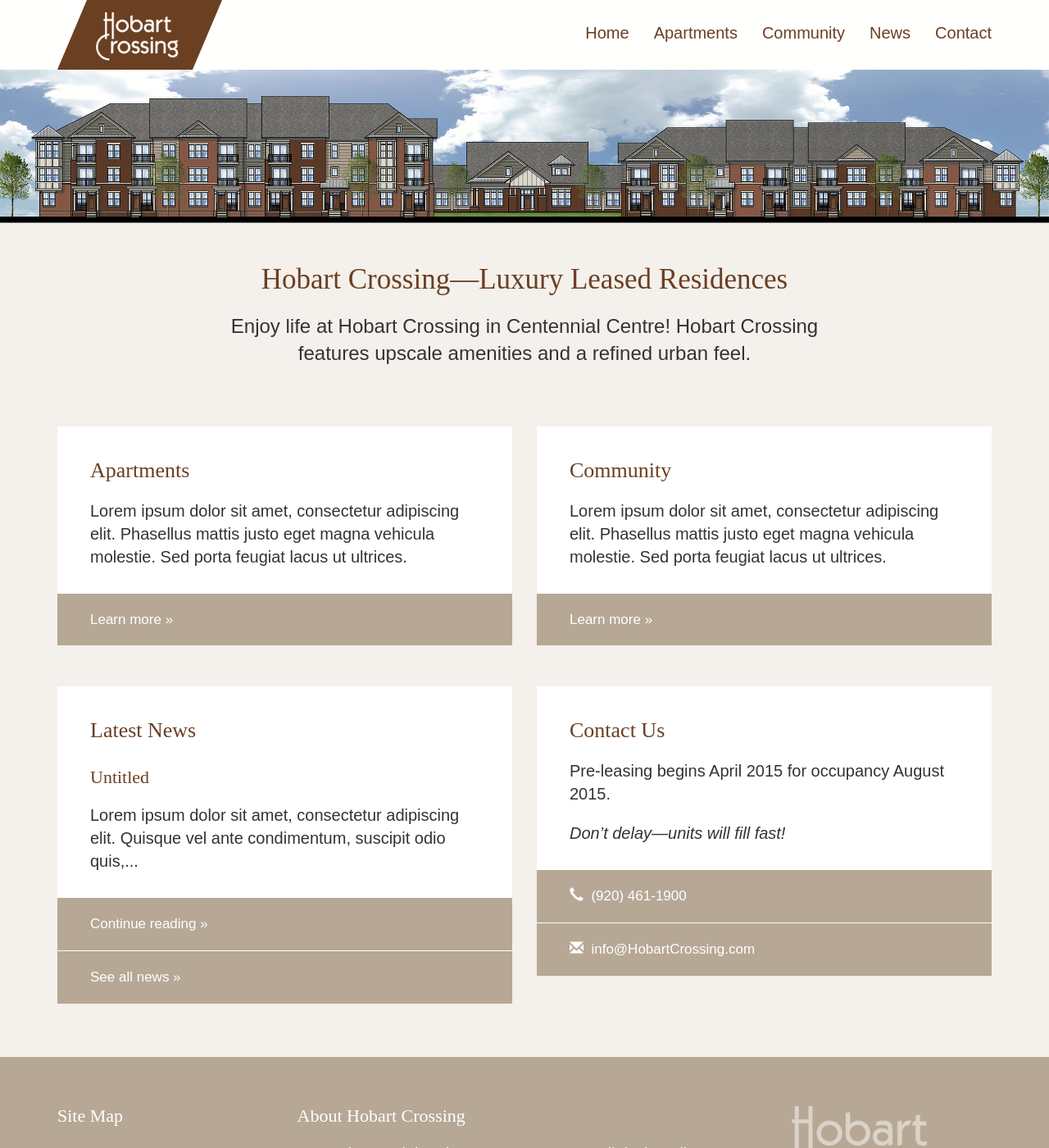
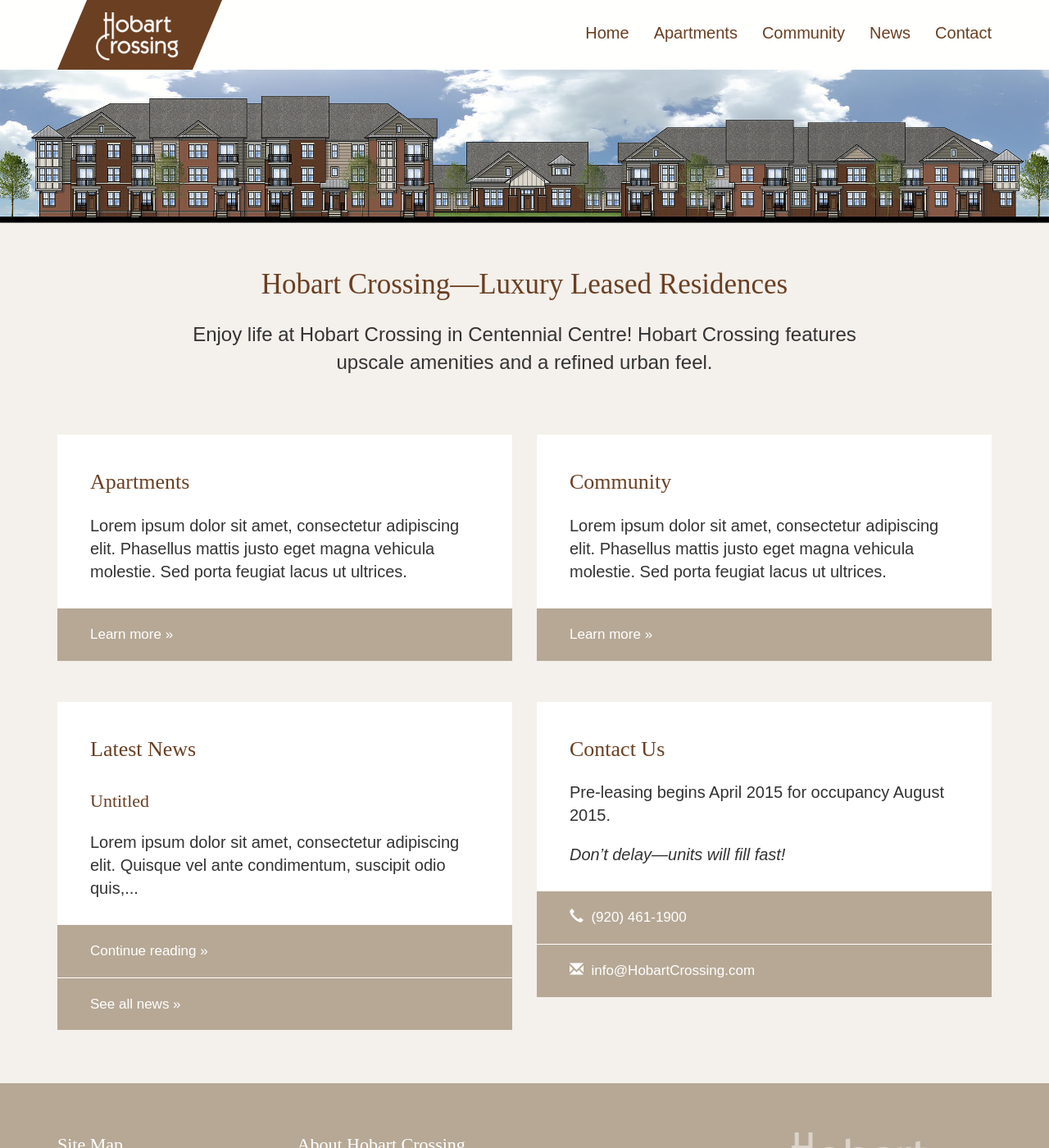
Before and after one commit to insight-creative/hobart-crossing, a Jekyll site: the page built from index.md, in a window 1280 px wide and 1400 px high. Shown: the whole window at 82% size. Built offline with Jekyll 4.4.1, drawn with Linux system fonts in a browser that asks for light colours; nearby versions of some CDN libraries.

Commit message:
Fixing line lengths in header text.

```diff
--- a/css/hobart.css
+++ b/css/hobart.css
@@ -64,6 +64,7 @@
   margin-top: 1.5rem;
   margin-bottom: 1rem;
   font-size: 1rem;
+  line-height: 1.4;
 }
 h1 {
 	margin-top: 0px;
--- a/index.md
+++ b/index.md
@@ -24,11 +24,11 @@
 
 <div class="container">
   <div class="row">
-    <div class="col-md-9 center-block">
+    <div class="col-md-10 center-block">
       <div class="card header-card">
-        <h1>Hobart Crossing—Luxury Leased Residences</h1>
+        <h1>Hobart Crossing—Luxury Leased&nbsp;Residences</h1>
 
-        <p>Enjoy life at Hobart Crossing in Centennial Centre! Hobart Crossing features upscale amenities and a refined urban feel.</p>
+        <p>Enjoy life at Hobart Crossing in Centennial Centre! Hobart Crossing features upscale amenities and a refined&nbsp;urban&nbsp;feel.</p>
       </div>
     </div>
   </div>
```
